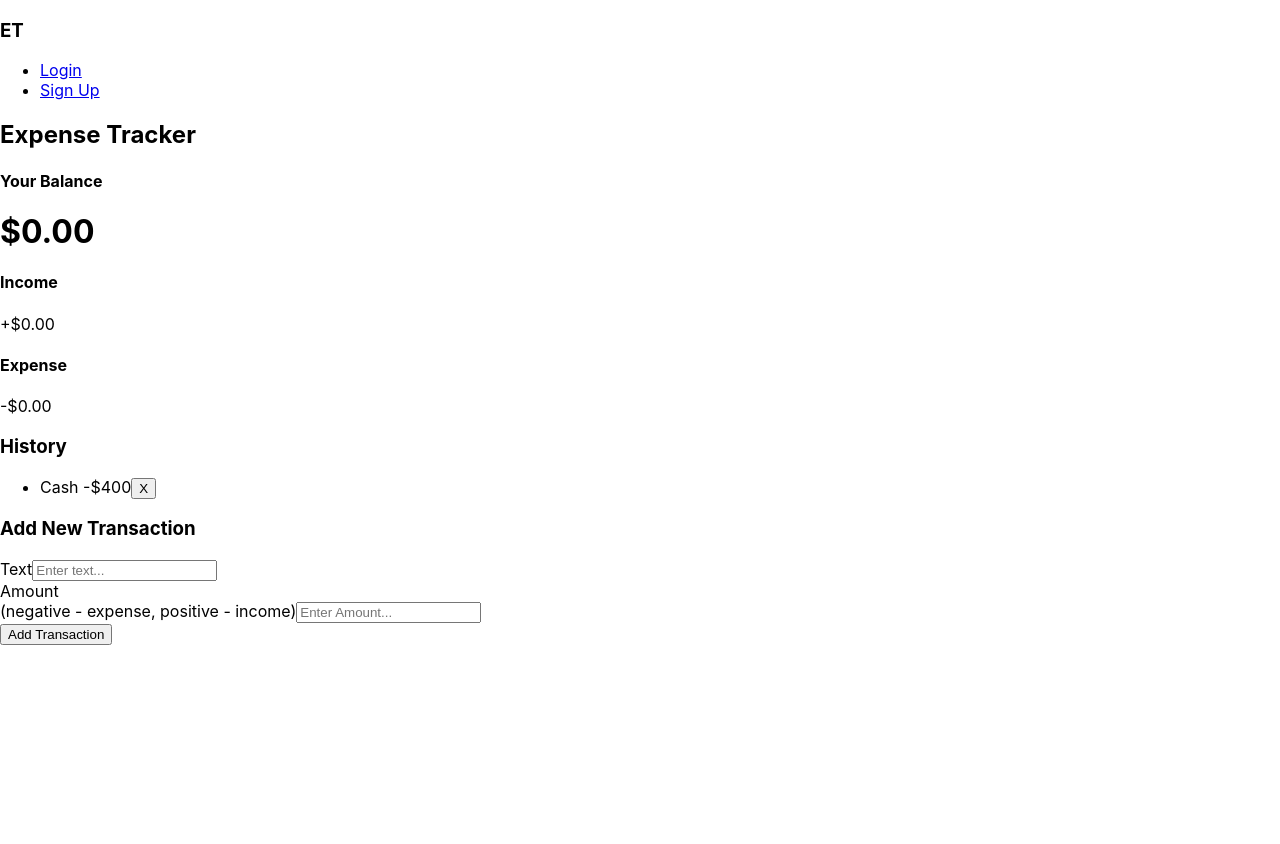
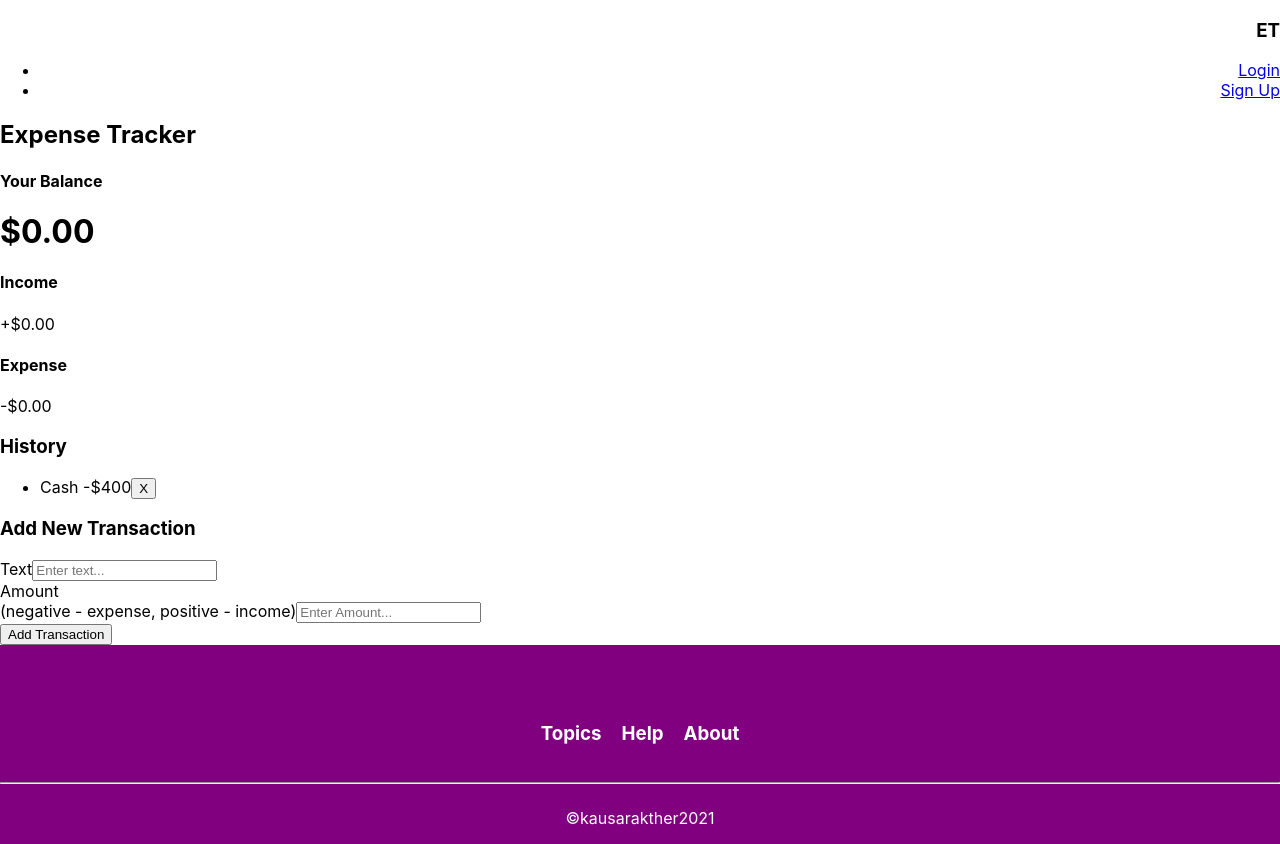
Before and after one commit to kakther/data-visualization-front-end, a React (Create React App) app: page / in a window 1280 px wide. Before the commit the page ends 800 px from the top, so only its background shows below. Built offline with nearby package versions, Linux system fonts and the light colour scheme.

Commit message:
add footer

```diff
--- a/src/App.css
+++ b/src/App.css
@@ -1,38 +1,35 @@
-.App {
-  text-align: center;
+.nav-bar{
+  text-align: right;
 }
 
-.App-logo {
-  height: 40vmin;
-  pointer-events: none;
+.ul li {
+  text-decoration: none;
 }
 
-@media (prefers-reduced-motion: no-preference) {
-  .App-logo {
-    animation: App-logo-spin infinite 20s linear;
-  }
+/* FOOTER */
+.main-footer {
+
+  text-align: center;
+  background-color: purple;
+  color: white;
+  padding-top: 3em;
+  position: relative;
+  bottom: 0;
+  width: 100%;
+
 }
 
-.App-header {
-  background-color: #282c34;
-  min-height: 100vh;
+.row{
   display: flex;
-  flex-direction: column;
-  align-items: center;
   justify-content: center;
-  font-size: calc(10px + 2vmin);
-  color: white;
+
 }
 
-.App-link {
-  color: #61dafb;
+.col{
+ margin: 10px;
 }
 
-@keyframes App-logo-spin {
-  from {
-    transform: rotate(0deg);
-  }
-  to {
-    transform: rotate(360deg);
-  }
+.fab{
+  margin: 5px;
+  font-size: 2rem;
 }
--- a/src/App.js
+++ b/src/App.js
@@ -5,6 +5,7 @@ import Balance from './components/Balance'
 import IncomeExpenses  from './components/IncomeExpenses'
 import TransactionList  from './components/TransactionList'
 import AddForm  from './components/AddForm'
+import Footer  from './components/Footer'
 
 
 
@@ -21,6 +22,7 @@ function App() {
         <TransactionList />
         <AddForm />
       </div>
+      <Footer />
     </div>
   );
 }
--- a/src/components/Footer.js
+++ b/src/components/Footer.js
@@ -1 +1,35 @@
-import React, { Component } from 'react';
+import React from 'react'
+
+const Footer = () => {
+  return (
+    <div className='main-footer'>
+        <div className='container'>
+            <div className='row'>
+                {/*COLUMN1*/}
+                <div className='col'>
+                    <h3>Topics</h3>
+                </div>
+
+                {/*COLUMN2*/}
+                <div className='col'>
+                    <h3>Help</h3>
+                </div>
+
+                {/*COLUMN3*/}
+                <div className='col'>
+                    <h3>About</h3>
+                </div>
+            </div>
+
+            <hr />
+            <div className='row'>
+                <p className='col-sm'>
+                    &copy;kausarakther{new Date().getFullYear()}
+                </p>
+            </div>
+        </div>
+    </div>
+  )
+}
+
+export default Footer
--- a/src/components/Nav.js
+++ b/src/components/Nav.js
@@ -4,7 +4,7 @@ const Nav = () => {
   return (
     <div className="nav-bar">
         <h3>ET</h3>
-        <ul>
+        <ul className="ul">
             <li>
                 <a href="/" >Login</a>
             </li>
```
